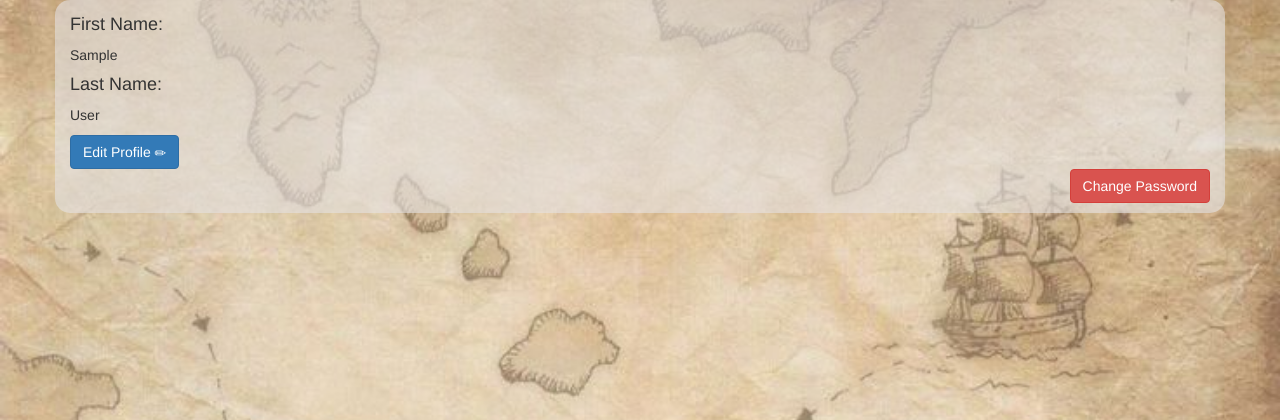
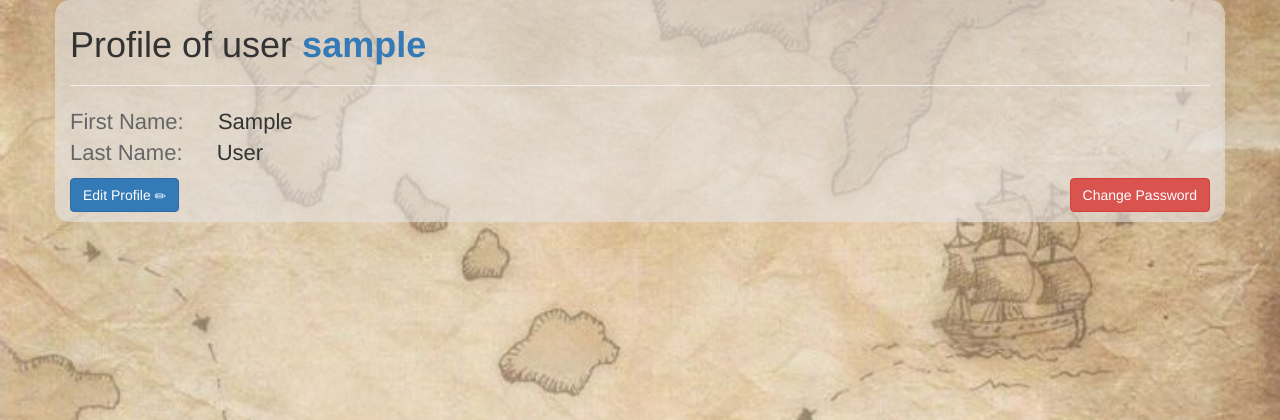
Before and after one commit to EricTRL/A3, a Django app: page /profile/ in a window 1280 px wide. Shown: the part 86-506 px from the top of the page. Run offline with Django 3.2, Linux system fonts and the light colour scheme; the visitor is signed in with stand-in values (Sample User, id 1); some libraries are stand-ins or nearby versions; some web fonts are replaced.

Commit message:
CSS improved for profile and account related pages
Login, Sign up, Profile and Edit Profile pages are all updated to have
better CSS, making them look less plain

```diff
--- a/accounts/templates/accounts/login.html
+++ b/accounts/templates/accounts/login.html
@@ -5,6 +5,7 @@
     <div class="row">
         <div class="col-md-8 signup-wrapper">
 	        <h1>Log in</h1>
+	        <hr>
 		    <form method="POST" class="login-form-new" >{% csrf_token %}
 		        {{ form }}
 		        <button type="submit" class="save btn btn-default">Login</button>
--- a/accounts/templates/accounts/profile.html
+++ b/accounts/templates/accounts/profile.html
@@ -3,20 +3,28 @@
 
 {% block content %}
 <div class='signup-wrapper container'>
-	<div class='first_name'>
-		<h4>First Name:</h4>
-	  {{ request.user.first_name }}
-	</div>
+	<h1>Profile of user <span class='profile-username'><strong>{{ request.user.username }}</strong></span></h1>
+	<hr>
+	<div class='current-first-name'>
+      <span class='profile-title'>First Name:</span> &emsp;
+      {% if request.user.first_name|length > 0 %}
+	    {{ request.user.first_name }}
+	  {% else %}
+	    <i>first name is not set</i>
+	  {% endif %}
+    </div>
 
-	<div class='last_name'>
-		<h4>Last Name:</h4>
-		{{ request.user.last_name }}
+	<div class='current-last-name'>
+	  <span class='profile-title'>Last Name:</span> &emsp;
+	  {% if request.user.last_name|length > 0 %}
+	    {{ request.user.last_name }}
+	  {% else %}
+	    <i>last name is not set</i>
+	  {% endif %}
 	</div>
 	<div class='edit-profile'>
 		<a class="btn btn-primary" id='edit-profile-button' href="{% url 'accounts:edit_profile' %}">Edit Profile  <span class="glyphicon glyphicon-pencil"></span></a>
+		<a class="btn btn-danger" id='change-password-button' href="{% url 'accounts:change_password' %}">Change Password</a>
 	</div>
-	<div class='password'>
-		<a class="btn btn-danger" id='change-password-button' href="{% url 'accounts:change_password' %}">Change Password</a>
-    </div>
 </div>
 {% endblock %}
--- a/accounts/templates/accounts/signup.html
+++ b/accounts/templates/accounts/signup.html
@@ -4,7 +4,8 @@
 <div class="content container">
     <div class="row">
         <div class="col-md-8 signup-wrapper">
-		    <h1>Signup</h1>
+		    <h1>Sign up</h1>
+		    <hr>
 		    <form method="POST" class="signup-form" >{% csrf_token %}
 		    	<div class="fieldWrapper">
 			        {{ form.username.errors }}
--- a/stickynote/static/styles.css
+++ b/stickynote/static/styles.css
@@ -400,3 +400,27 @@ span.show-login-name {
  .edit-profile {
  	padding-top: 10px;
  }
+
+ .current-first-name {
+ 	font-size: 22px;
+ }
+
+ .current-last-name {
+ 	font-size: 22px;
+ }
+
+ .profile-title {
+ 	color: #666667;
+ }
+
+ .profile-username {
+ 	color: #337ab7;
+ }
+
+ .save-profile-edit {
+ 	margin-top: 20px;
+ }
+
+ .fieldWrapper {
+ 	padding-top: 10px;
+ }
```
Also changed, not shown: accounts/templates/accounts/edit_profile.html (+8 -3 lines).
